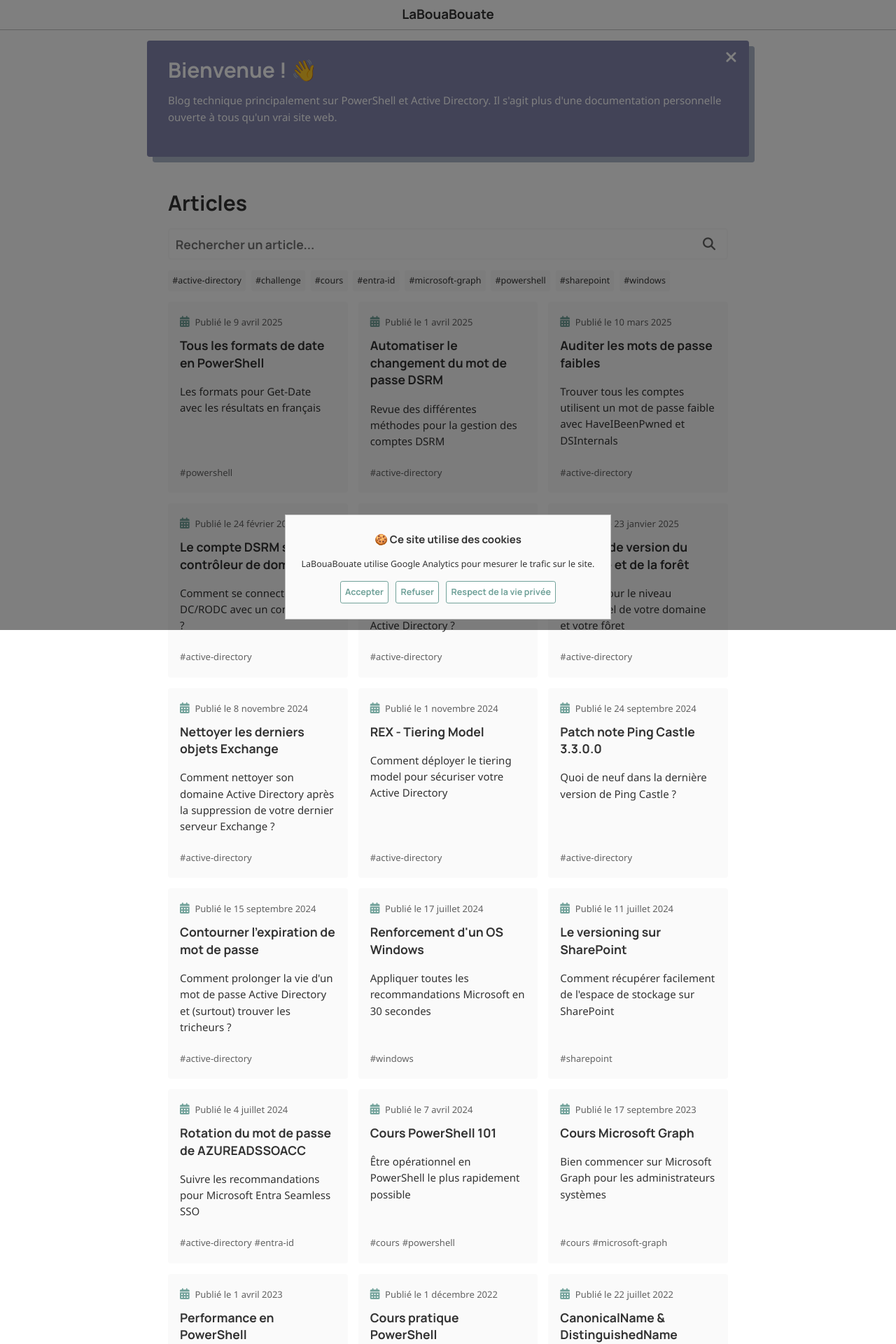
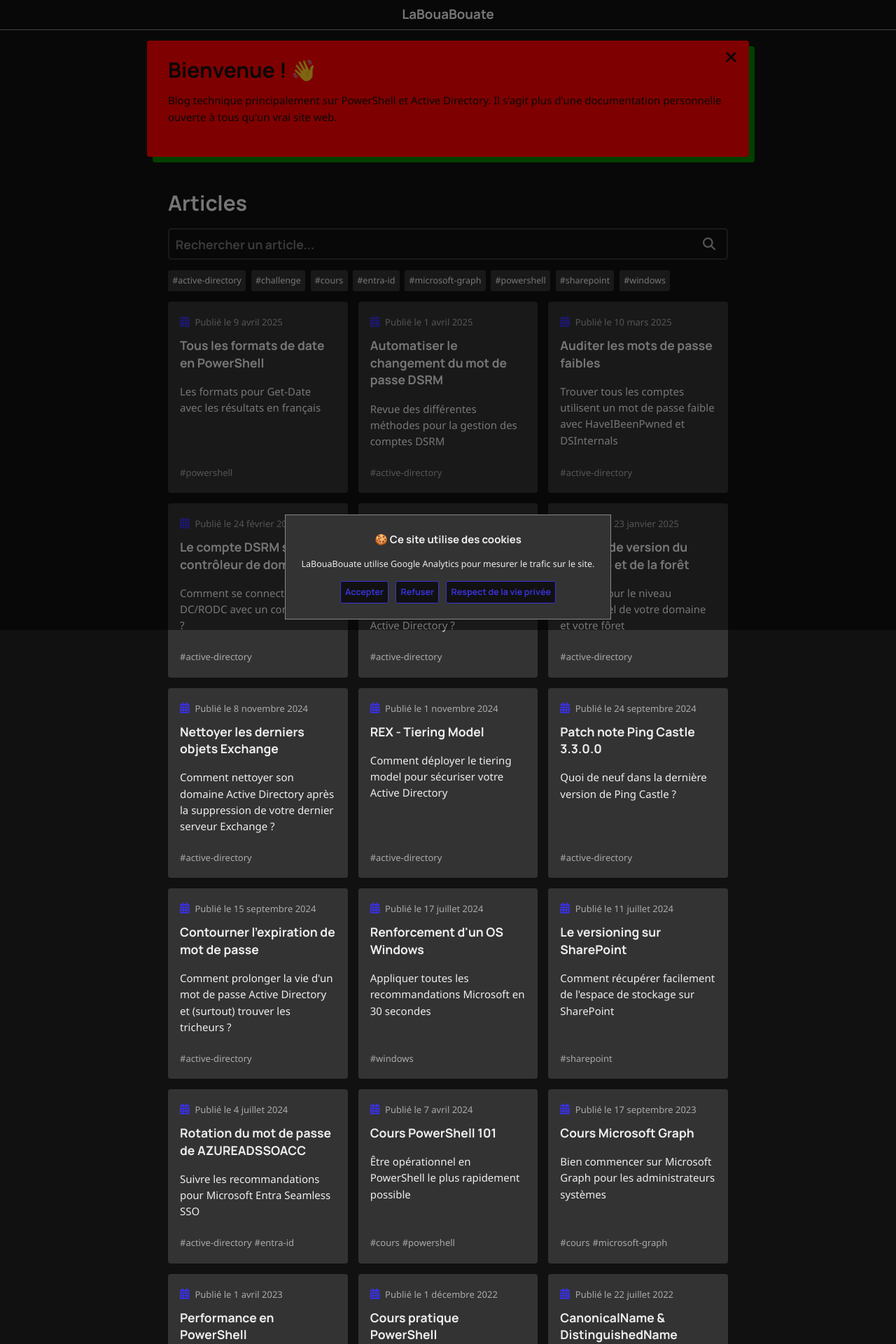
Before and after one commit to leobouard/leobouard.github.io, a Jekyll site: the page built from _pages/blog.html, in a window 1280 px wide. Shown: the top 1920 px of the page at 70% size. Built offline with Jekyll 4.4.1, drawn with Linux system fonts in a browser that asks for light colours; nearby versions of some CDN libraries; some web fonts are replaced.

Commit message:
Ré-ajout du mode sombre (caché)

```diff
--- a/_sass/colors-and-fonts.scss
+++ b/_sass/colors-and-fonts.scss
@@ -5,9 +5,18 @@
     --codefont: 'Martian Mono', monospace;
 }
 
-// DEFAULT THEME
+// FIXED SETTINGS
+:root {
+    --footerbackground: #000;
+    --footertext: #aaa;
+    --footeraccent: #eee;
+    --border: 1px solid var(--mediumaccent);
+    --borderradius: 0.25em;
+}
+
+// LIGHT THEME (default)
 html {
-    --text: #333333;
+    --text: #333;
     --background: #fff;
     --primary: #71a29a;
     --secondary: #aeb7ca;
@@ -18,29 +27,15 @@ html {
     --blockquote: #71a29a45;
 }
 
-// @media (prefers-color-scheme: light) { }
-
-/* DARK THEME
-@media (prefers-color-scheme: dark) {
-    html {
-        --text: #ebe9fc;
-        --background: #010104;
-        --primary: #3a31d8;
-        --secondary: green;
-        --accent: red;
-        --lightaccent: #2b2a2a;
-        --mediumaccent: #767697;
-        --heavyaccent: #a3a3f3;
-        --blockquote: #090431;
-    }
+// DARK THEME
+html {
+    --text: #eee;
+    --background: #111;
+    --primary: #3a31d8;
+    --secondary: green;
+    --accent: red;
+    --lightaccent: #333;
+    --mediumaccent: #888;
+    --heavyaccent: #aaa;
+    --blockquote: #090431;
 }
-*/
-
-// FIXED SETTINGS
-:root {
-    --footerbackground: #000;
-    --footertext: #aaa;
-    --footeraccent: #fff;
-    --border: 1px solid var(--mediumaccent);
-    --borderradius: 0.25em;
-}
--- a/_sass/filter-searchbar.scss
+++ b/_sass/filter-searchbar.scss
@@ -13,6 +13,7 @@ input.searchbar {
     color: var(--heavyaccent);
     font-size: 1.17em;
     font-family: var(--titlefont);
+    background: var(--background);
 }
 
 input.searchbar:focus {
--- a/_sass/highlight.scss
+++ b/_sass/highlight.scss
@@ -53,9 +53,8 @@
     color: #8b0000;
 }
 
-/* Based on Visual Studio Dark theme in Visual Studio Code
-
-@media (prefers-color-scheme: dark) {
+// Based on Visual Studio Dark theme in Visual Studio Code
+html.dark {
 
     // $null and $_
     .highlight .bp {
@@ -110,4 +109,3 @@
         color: #ce9178;
     }
 }
-*/
```
